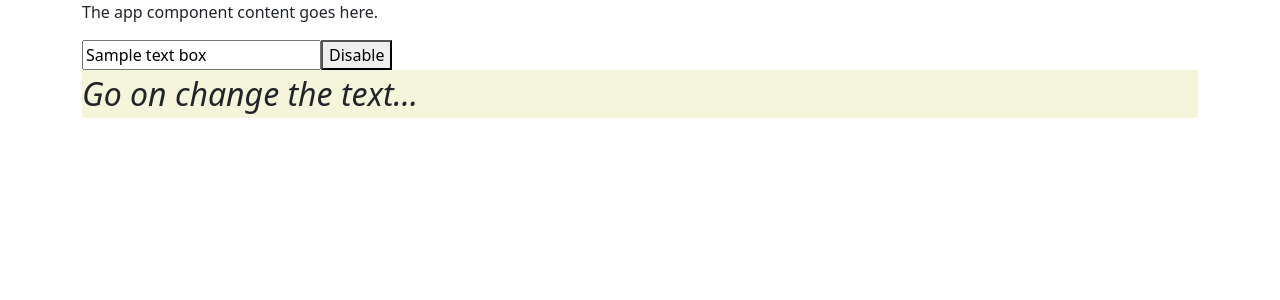
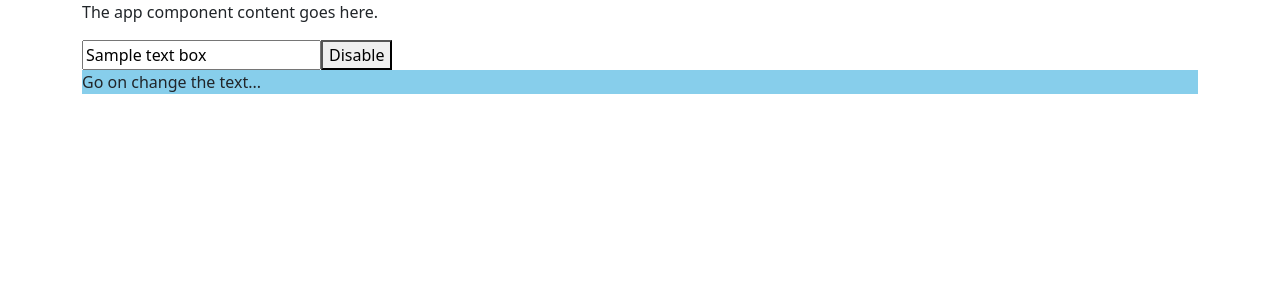
Before and after one commit to gishu/angular-bootcamp, an Angular app: page / in a window 1280 px wide. Shown: the top 300 px of the page. Built offline with nearby package versions, Linux system fonts and the light colour scheme.

Commit message:
the ngClass directive

```diff
--- a/src/app/app.component.css
+++ b/src/app/app.component.css
@@ -0,0 +1,7 @@
+.warning{
+    background-color: salmon;
+}
+
+.info{
+    background-color: skyblue;
+}
--- a/src/app/app.component.html
+++ b/src/app/app.component.html
@@ -5,13 +5,13 @@
   <button (click)="toggleFlag()">
     {{ enableText ? "Disable" : "Enable" }}
   </button>
-  <div *ngIf="enableText; else disabledTemplate">
-    <p [ngStyle]="getBGColor()">Go on change the text...</p>
+  <div *ngIf="enableText; else disabledTemplate" [ngClass]="getClasses()">
+    <p>Go on change the text...</p>
   </div>
 
   <ng-template #disabledTemplate>
-    <div>
-        <p [ngStyle]="getBGColor()">Sorry! Textbox is not open for business!</p>
+    <div [ngClass]="getClasses()">
+        <p>Sorry! Textbox is not open for business!</p>
     </div>
   </ng-template>
 </div>
--- a/src/app/app.component.ts
+++ b/src/app/app.component.ts
@@ -20,4 +20,11 @@ export class AppComponent {
       'background-color': (this.enableText? 'beige' : 'salmon'),
     };
   }
+
+  getClasses(){
+    return {
+      'info' : this.enableText,
+      'warning': !this.enableText
+    }
+  }
 }
```
